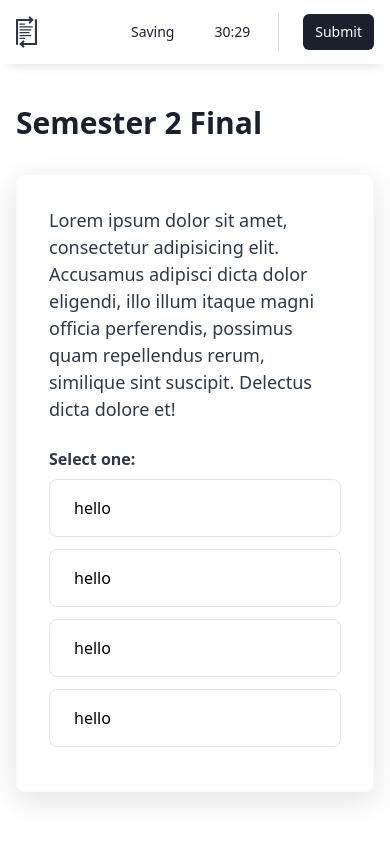
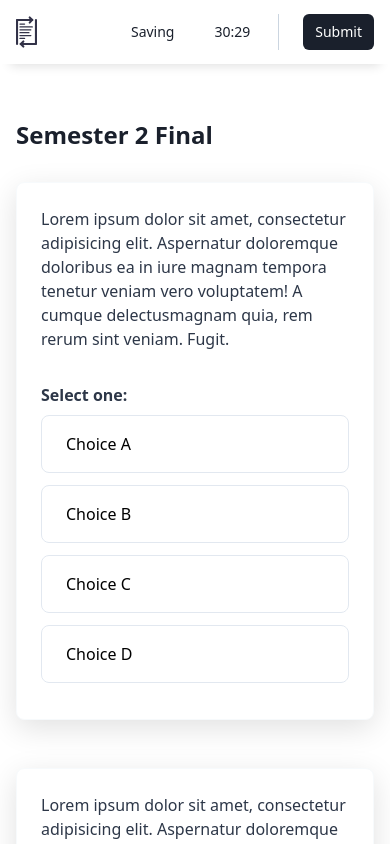
Before and after one commit to nthnluu/sheetroom, a Next.js app: page /exam in a window 390 px wide. Shown: the top 844 px of the page. Built offline with nearby package versions, Linux system fonts and the light colour scheme; some icons are missing; a web font is replaced by a local one; what @tailwindcss/ui would draw is missing.

Commit message:
Updated styling and logic for multi choice

```diff
--- a/Components/Navbar/Navbar.js
+++ b/Components/Navbar/Navbar.js
@@ -38,7 +38,7 @@ export default function ({items, exam, actionButtons, sticky}) {
     const [menuOpen, setMenuOpen] = useState(false);
 
     return (
-        <nav className={sticky ? "bg-white stickyNav fixed top-0 w-full" : "bg-white"}>
+        <nav className={sticky ? "bg-white stickyNav fixed top-0 w-full z-50" : "bg-white"}>
             <div className="max-w-6xl mx-auto px-4 lg:px-0">
                 <div className="flex h-16">
                     <div className="flex justify-between w-full">
--- a/Components/Questions/Controllers/MultipleChoice.js
+++ b/Components/Questions/Controllers/MultipleChoice.js
@@ -1,29 +1,47 @@
 import {useState} from "react";
 
-function AnswerChoice({selected, onClick}) {
+function AnswerChoice({selected, onClick, text, index}) {
     return (
-        <button onClick={()=>onClick()} className={selected ? 'card selectedCard' : 'card unselectedCard'} role="radio">
-            {selected ? <i className="fas fa-check-circle mr-2"/> : <i className="far fa-circle mr-2"/>}
-            hello
+        <button focused onClick={()=>onClick()} className={selected ? 'card selectedCard' : 'card unselectedCard'} id={index} aria-checked={selected} tabIndex={(index===0) ? 0 : -1} role="radio">
+            {selected ? <i className="fas fa-check-circle table-cell"/> : <i className="far fa-circle table-cell"/>}
+            <span className="table-cell pl-2">{text}</span>
         </button>
     )
 
 }
 
-export default function ({question}) {
+
+export default function ({choices}) {
     const [selected, setSelected] = useState();
     return (
         <>
             <label id="mc_instruc" className="font-semibold text-gray-800">Select one:
             </label>
-            <div role="radiogroup" aria-labelledby="mc_instruc" className="mt-2">
-                <AnswerChoice selected={selected===1} onClick={()=>setSelected(1)}/>
-                <AnswerChoice selected={selected===2} onClick={()=>setSelected(2)}/>
-                <AnswerChoice selected={selected===3} onClick={()=>setSelected(3)}/>
-                <AnswerChoice selected={selected===4} onClick={()=>setSelected(4)}/>
+            <div role="radiogroup" aria-activedescendant={selected} aria-labelledby="mc_instruc" className="mt-2">
+                {choices.map((choice, index) => <AnswerChoice index={index} selected={selected===index} onClick={()=>setSelected(index)} key={index} text={choice}/>)}
             </div>
         </>
 
     )
 
 }
+
+
+
+// class AnswerChoiceNew extends React.Component {
+//     constructor(props) {
+//         super(props);
+//         this.state = {
+//             isSelected: props.selected
+//         };
+//
+//         this.text = props.text;
+//         this.index = props.index;
+//         this.myRef = React.createRef();
+//     }
+//     render() {
+//         return <button ref={this.myRef} onClick={()=>this.props.onClick(this.index)} className={(this.props.isSelected === this.index) ? 'card selectedCard' : 'card unselectedCard'} id={this.index} aria-checked={this.state.isSelected} tabIndex={(this.index===0) ? 0 : -1} role="radio">
+//             {(this.props.isSelected === this.index)  ? <i className="fas fa-check-circle table-cell"/> : <i className="far fa-circle table-cell"/>}
+//             <span className="table-cell pl-2">{this.text}</span>
+//         </button>;  }
+// }
--- a/Components/Questions/Controllers/ShortAnswer.js
+++ b/Components/Questions/Controllers/ShortAnswer.js
@@ -0,0 +1,14 @@
+import {useState} from "react";
+
+
+export default function () {
+    return (
+        <>
+            <label id="mc_instruc" className="font-semibold text-gray-800">Enter response:
+            </label>
+            <input className="mt-2 form-input block sm:py-3 text-sm sm:text-lg w-full" placeholder="Start typing..."/>
+        </>
+
+    )
+
+}
--- a/Components/Questions/QuestionFrame.js
+++ b/Components/Questions/QuestionFrame.js
@@ -1,10 +1,15 @@
 import MultipleChoice from "./Controllers/MultipleChoice";
+import ShortAnswer from "./Controllers/ShortAnswer";
 
 function Controller({type, question}) {
     //1: multiple choice
+    //2: short answer
     switch (type) {
         case(1):
-            return <MultipleChoice/>;
+            return <MultipleChoice choices={question.choices}/>;
+            break;
+        case(2):
+            return <ShortAnswer/>;
             break;
 
     }
@@ -14,10 +19,8 @@ function Controller({type, question}) {
 export default function ({question}) {
     return (
         <article>
-            <p className="text-gray-800 text-lg mb-6">Lorem ipsum dolor sit amet, consectetur adipisicing elit. Accusamus
-                adipisci dicta dolor eligendi, illo illum itaque magni officia perferendis, possimus quam repellendus
-                rerum, similique sint suscipit. Delectus dicta dolore et!</p>
-            <Controller type={1}/>
+            <p className="text-gray-800 sm:text-lg mb-8">{question.text}</p>
+            <Controller type={question.type} question={question}/>
         </article>)
 
 }
--- a/pages/exam.js
+++ b/pages/exam.js
@@ -3,7 +3,7 @@ import QuestionFrame from "../Components/Questions/QuestionFrame";
 import {useState} from "react";
 
 export default function () {
-    const [saving, setSaving] =  useState(true);
+    const [saving, setSaving] = useState(true);
 
     const [navBarItems, setNavBarItems] = useState({
         links: [
@@ -13,25 +13,43 @@ export default function () {
         actionButtons: {primary: {label: 'Submit'}, secondary: {label: ''}}
     });
 
+    const assignment = {
+        title: 'Semester 2 Final',
+        config: {},
+        questions: [
+            {
+                id: '129bs',
+                type: 1,
+                text: 'Lorem ipsum dolor sit amet, consectetur adipisicing elit. Aspernatur doloremque doloribus ea in iure magnam tempora tenetur veniam vero voluptatem! A cumque delectusmagnam quia, rem rerum sint veniam. Fugit.',
+                choices: ['Choice A', 'Choice B', 'Choice C', 'Choice D']
+            }, {
+                id: '129basds',
+                type: 2,
+                text: 'Lorem ipsum dolor sit amet, consectetur adipisicing elit. Aspernatur doloremque doloribus ea in iure magnam tempora tenetur veniam vero voluptatem! A cumque delectusmagnam quia, rem rerum sint veniam. Fugit.'
+            }
+        ]
+
+    }
+
     return (<>
         <Navbar items={navBarItems.links} actionButtons={navBarItems.actionButtons} exam sticky/>
-        <div className="py-10 my-16">
-            <header>
+        <div className="py-10 my-20">
+            <header className="mb-8">
                 <div className="max-w-4xl mx-auto px-4 lg:px-0">
-                    <h1 className="text-3xl font-bold leading-tight text-gray-900">
-                        Semester 2 Final
+                    <h1 className="text-2xl sm:text-3xl md:text-4xl font-bold leading-tight text-gray-900">
+                        {assignment.title}
                     </h1>
                 </div>
             </header>
             <main>
                 <div className="max-w-4xl mx-auto px-4 lg:px-0">
                     {/*// <!-- Replace with your content -->*/}
-                    <div className="examCard">
-                        <div className="p-8">
+                    {assignment.questions.map(question => <div className="examCard mb-12">
+                        <div className="p-6 sm:p-8">
                             {/*// <!-- Content goes here -->*/}
-                            <QuestionFrame/>
+                            <QuestionFrame question={question}/>
                         </div>
-                    </div>
+                    </div>)}
                     {/*// <!-- /End replace -->*/}
                 </div>
             </main>
@@ -39,3 +57,16 @@ export default function () {
     </>)
 
 }
+
+class AssignmentWindow extends React.Component {
+    constructor(props) {
+        super(props);
+        this.textInput = React.createRef();
+    }
+    componentDidMount() {
+        this.textInput.current.focus();
+    }
+    render() {
+        return <input ref={this.textInput} />;
+    }
+}
--- a/styles/index.css
+++ b/styles/index.css
@@ -11,6 +11,8 @@
     @apply bg-white overflow-hidden rounded-lg my-8 border border-gray-100
 }
 .card {
+    display: table;
+    white-space: normal;
     @apply rounded-lg border p-4 mb-3 transition-all duration-100 w-full text-left
 }
 .card:active {
@@ -29,11 +31,11 @@
 }
 
 .selectedCard {
-    @apply text-white font-semibold bg-blue-500 border-blue-600;
+    @apply text-white bg-blue-500 border-blue-600;
 
 }
 .selectedCard:hover {
-    opacity: 0.9;
+    opacity: 0.95;
 }
 
 @tailwind utilities;
```
